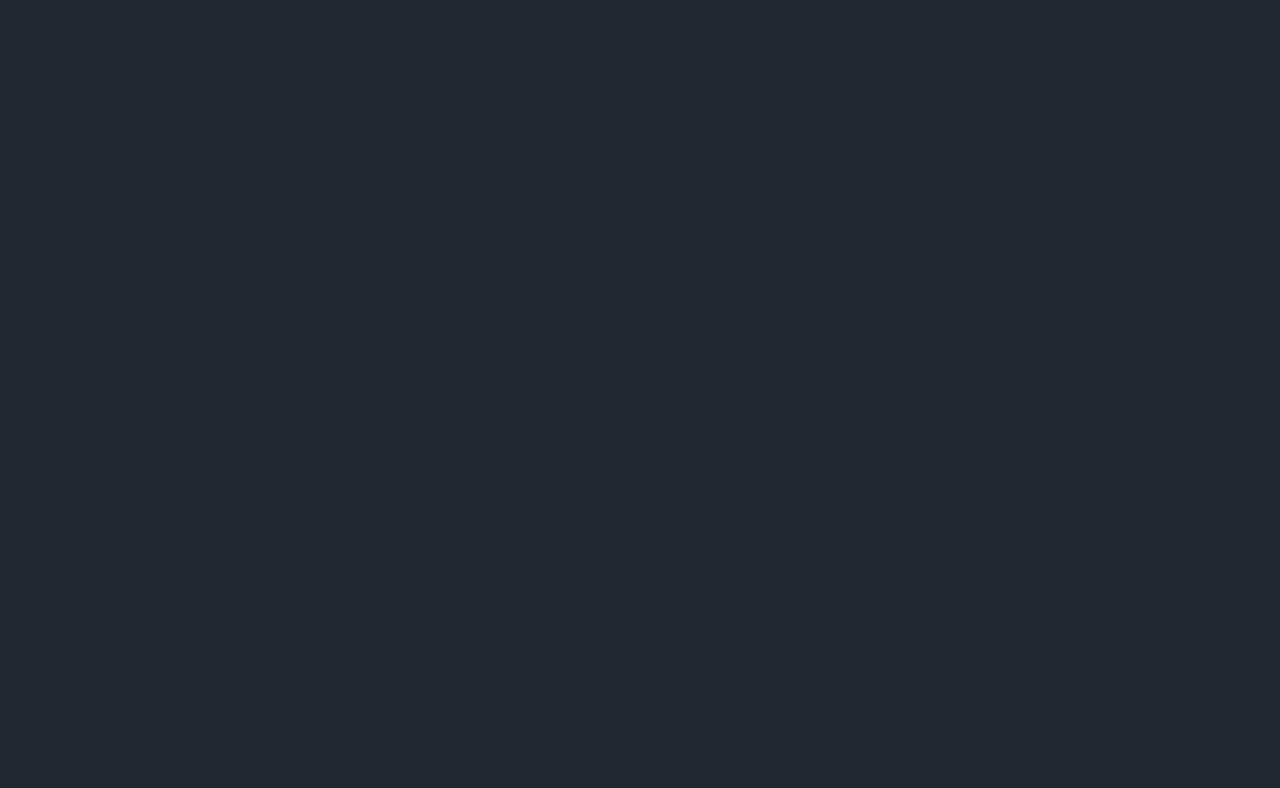
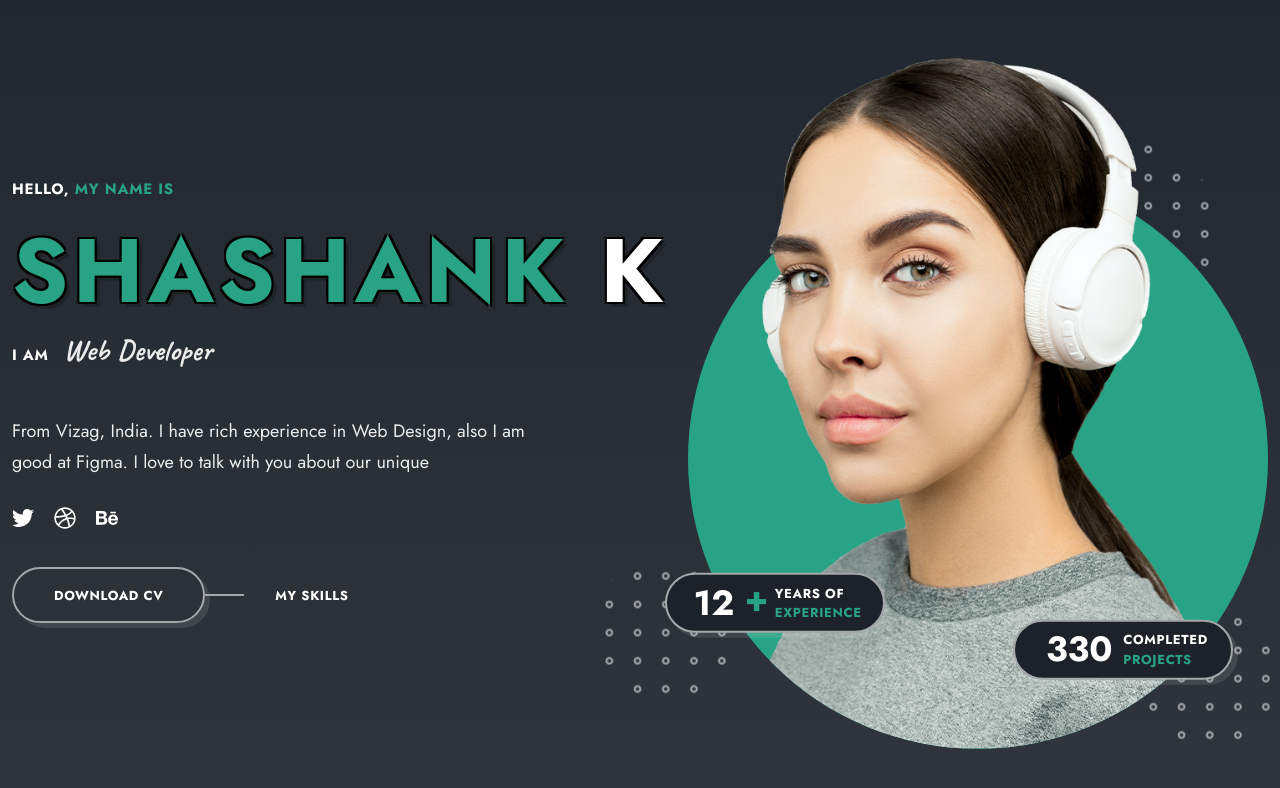
Before and after one commit to Shash-cre-dev/React-Personal-Portfolio, a React (Vite) app in the folder react-portfolio/: page / in a window 1280 px wide. Shown: the top 788 px of the page. Built offline with nearby package versions, Linux system fonts and the light colour scheme.

Commit message:
Home Component

```diff
--- a/react-portfolio/package.json
+++ b/react-portfolio/package.json
@@ -11,7 +11,8 @@
   },
   "dependencies": {
     "react": "^18.2.0",
-    "react-dom": "^18.2.0"
+    "react-dom": "^18.2.0",
+    "react-icons": "^4.10.1"
   },
   "devDependencies": {
     "@types/react": "^18.0.37",
--- a/react-portfolio/src/App.css
+++ b/react-portfolio/src/App.css
@@ -17,23 +17,23 @@
   --container-color: hsl(217, 18%, 14%);
   --border-color: hsl(210, 2%, 65%);
 
-  --first-gradient: linear-gradient{
+  --first-gradient: linear-gradient(
     0deg,
     var(--bg-color-alt) 0%,
     var(--bg-color) 100%
-  };
+  );
 
-  --second-gradient: linear-gradient{
+  --second-gradient: linear-gradient(
     180deg,
     var(--bg-color-alt) 0%,
     var(--bg-color) 100%
-  };
+  );
 
-  --third-gradient: linear-gradient{
+  --third-gradient: linear-gradient(
     180deg,
     var(--bg-color) 0%,
     var(--bg-color) 100%
-  };
+  );
 
 
   /* TYPOGRAPHY */
@@ -71,7 +71,9 @@
   box-sizing: border-box;
 }
 
-button, input, body{
+button,
+input,
+body{
   font-family: var(--body-font);
   font-size: var(--normal-font-size);
 }
@@ -98,7 +100,9 @@ a{
   text-decoration: none;
 }
 
-input, textarea, button{
+input,
+textarea,
+button{
   border: none;
   outline: none;
   background: transparent;
@@ -112,3 +116,64 @@ img{
   max-width: 100%;
 }
 /* --------------------------------- */
+
+/* --------------------------------- */
+
+/* REUSABLE CSS CLASSES */
+
+.container{
+  max-width: 1300px;
+  padding-inline: 12px;
+  margin-inline: auto;
+}
+
+.text-cs{
+  text-transform: uppercase;
+  letter-spacing: 0.05em;
+}
+
+.btn,
+.hero__link{
+  color: var(--title-color);
+  font-size: var(--tiny-font-size);
+  font-weight: 700;
+  height: 56px;
+  display: grid;
+  place-items: center;
+  position: relative;
+}
+
+.btn{
+  border: 2px solid var(--border-color);
+  padding-inline: 40px;
+  border-radius: 56px;
+  box-shadow: var(--shadow);
+}
+
+.btn::before{
+  content:'';
+  position: absolute;
+  inset: 2px;
+  background-color: var(--primary-color);
+  border-radius: inherit;
+  transform: scale(0.3);
+  filter: blur(10px);
+  opacity: 0;
+  transition: all 0.7s var(--transistion);
+  z-index: -1;
+}
+
+.btn:hover::before{
+  transform:scale(1);
+  filter: blur(0);
+  opacity: 1;
+}
+
+ .shape{
+  position: absolute;
+  filter: invert(1);
+  opacity: 0.6;
+ }
+
+
+/* --------------------------------- */
--- a/react-portfolio/src/App.jsx
+++ b/react-portfolio/src/App.jsx
@@ -1,10 +1,13 @@
-import React from 'react'
-import './App.css'
+import React from 'react';
+import './App.css';
+import Home from './components/home/Home';
 
 function App() {
   return (
-    <main className="main"></main>
-  )
+    <main className="main">
+      <Home />
+    </main>
+  );
 }
 
-export default App
+export default App;
--- /dev/null
+++ b/react-portfolio/src/components/home/Home.jsx
@@ -0,0 +1,80 @@
+import React from 'react';
+import profileImg from '../../assets/profile-img.png';
+import shapeOne from '../../assets/shape-1.png';
+import shapeTwo from '../../assets/shape-2.png';
+import { FaTwitter, FaDribbble, FaBehance } from 'react-icons/fa';
+import './home.css';
+
+const Home = () => {
+    return (
+        <section className='home' id='home'>
+            <div className='home__container container'>
+                <p className='home__subtitle text-cs'>
+                    Hello, <span>My Name Is</span>
+                </p>
+
+                <h1 className='home__title text-cs'>
+                    <span>SHASHANK </span>K
+                </h1>
+
+                <p className='home__job'>
+                    <span className='text-cs'>I Am</span> <strong>Web Developer</strong>
+                </p>
+
+                <div className='home__img-wrapper'>
+                    <div className='home__banner'>
+                        <img src = {profileImg} alt='' className='home__profile' />
+                    </div>
+
+                    <p className='home__data home__data-one'>
+                        <span className ='text-lg'>
+                            12 <strong>+</strong>
+                        </span>
+
+                        <span className='text-sm text-cs'>
+                            Years of <span>Experience</span>
+                        </span>
+                    </p>
+
+                    <p className='home__data home__data-two'>
+                        <span className ='text-lg'>330</span>
+
+                        <span className='text-sm text-cs'>
+                            Completed <span>Projects</span>
+                        </span>
+                    </p>
+
+                    <img src={shapeOne} alt="" className="shape shape__1" />
+                    <img src={shapeTwo} alt="" className="shape shape__2" />
+                    <img src={shapeTwo} alt="" className="shape shape__3" />
+                </div>
+
+                <p className='home__text'>
+                    From Vizag, India. I have rich experience in Web Design, also I am good
+                    at Figma. I love to talk with you about our unique
+                </p>
+
+                <div className='home__socials'>
+                    <a href='' className='home__social-link'>
+                        <FaTwitter />
+                    </a>
+
+                    <a href='' className='home__social-link'>
+                        <FaDribbble />
+                    </a>
+
+                    <a href='' className='home__social-link'>
+                        <FaBehance />
+                    </a>
+                </div>
+
+                <div className='home__btns'>
+                    <a href='' className='btn text-cs'>Download CV</a>
+                    <a href='' className='hero__link text-cs'>My Skills</a>
+                </div>
+            </div>
+        </section>
+    )
+};
+
+export default Home;
--- /dev/null
+++ b/react-portfolio/src/components/home/home.css
@@ -0,0 +1,179 @@
+ .home{
+    background-image: var(--first-gradient);
+    min-height: 100vh;
+    display: grid;
+    align-items: center;
+ }
+
+ .home__container{
+    width: 100%;
+    position: relative;
+ }
+
+ .home__subtitle,
+ .home__job{
+    font-weight: 700;
+ }
+
+ .home__subtitle,
+ .home__job span {
+    font-size: var(--small-font-size);
+    color: var(--title-color);
+ }
+
+ .home__subtitle span,
+ .home__title span{
+    color: var(--primary-color);
+ }
+
+ .home__job strong {
+    font-family: var(--second-font);
+    font-size: var(--h2-font-size);
+    margin-left: 10px;
+ }
+
+ .home__title{
+    font-size: var(--biggest-font-size);
+    text-shadow: 2px 2px hsl(0, 0%, 0%), -2px 2px hsl(0, 0%, 0%),
+        2px -2px hsl(0, 0%, 0%), -2px -2px hsl(0, 0%, 0%),
+        5px 5px 0 rgb(0 0 0 / 20%);
+    line-height: 1.2;
+    margin-top: 15px;
+ }
+
+ .home__text{
+    font-size : var(--large-font-size);
+    margin-block: 40px 28px;
+    max-width: 520px;
+ }
+
+ .home__socials{
+    display: flex;
+    column-gap: 20px;
+    margin-bottom: 30px;
+ }
+
+ .home__social-link{
+    color: var(--title-color);
+    font-size: var(--h5-font-size);
+    transition: all 0.7s var(--transistion);
+ }
+
+ .home__social-link:hover{
+    color: var(--primary-color);
+ }
+
+ .home__btns{
+    display: flex;
+    column-gap: 70px;
+ }
+
+ .hero__link::before{
+    content:'';
+    position: absolute;
+    top: 50%;
+    left: -97%;
+    transform: translateY(-50%);
+    width: 40px;
+    height: 2px;
+    background-color: var(--border-color);
+ }
+
+.home__img-wrapper{
+    position: absolute;
+    top: 10%;
+    right: 12px;
+    transform: translateY(-9%);
+    width: 100%;
+    max-width: 580px;
+}
+
+.home__banner{
+    background-color: var(--primary-color);
+    padding-bottom: 100%;
+    border-radius: 50%;
+    position: relative;
+    z-index: 1;
+}
+
+.home__profile{
+    position: absolute;
+    bottom: 0;
+    height: 700px;
+    border-radius: 400px;
+    object-fit: cover;
+ }
+
+.home__data{
+   border: 2px solid var(--border-color);
+   background: var(--container-color);
+   box-shadow: var(--shadow);
+   padding-inline: 20px;
+   width: 220px;
+   height: 60px;
+   border-radius: 82px;
+   display: flex;
+   align-items: center;
+   position: absolute;
+   z-index: 1;
+}
+
+.home__data-one{
+   bottom: 20%;
+   left: -4%;
+}
+
+.home__data-two{
+   bottom: 12%;
+   right: 6%;
+}
+
+.home__data .text-lg,
+.home__data .text-sm{
+   width: 50%;
+   color: var(--title-color);
+   font-weight: 700;
+}
+
+.home__data .text-lg{
+   text-align: center;
+   font-size: 35px;
+}
+
+.home__data .text-sm{
+   font-size: 13px;
+   line-height: 1.5em;
+}
+
+.home__data .text-lg strong,
+.home__data .text-sm span{
+   color: var(--primary-color);
+}
+
+.home__data .text-lg strong{
+   position: relative;
+   top:-4px;
+}
+
+.shape__1{
+   width: 226px;
+   height: 226px;
+   top: -6%;
+   right: 6%;
+}
+
+.shape__2,
+.shape__3{
+   width: 141px;
+   height: 141px;
+}
+
+.shape__2{
+   bottom: 8%;
+   left: -16%;
+}
+
+.shape__3{
+   bottom: 0;
+   right: -2%;
+}
```
Also changed, not shown: 1 other file (tests, documents, lock files or other folders).
